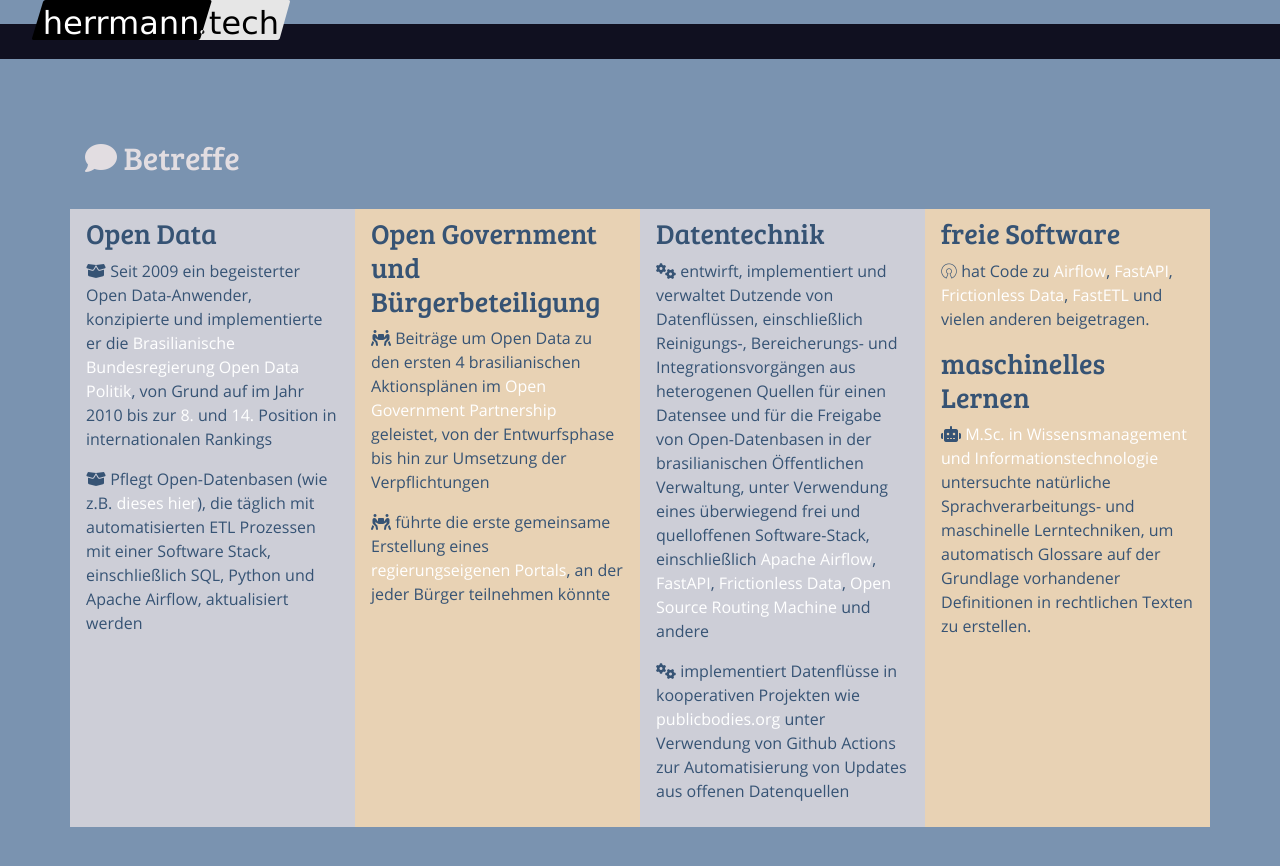
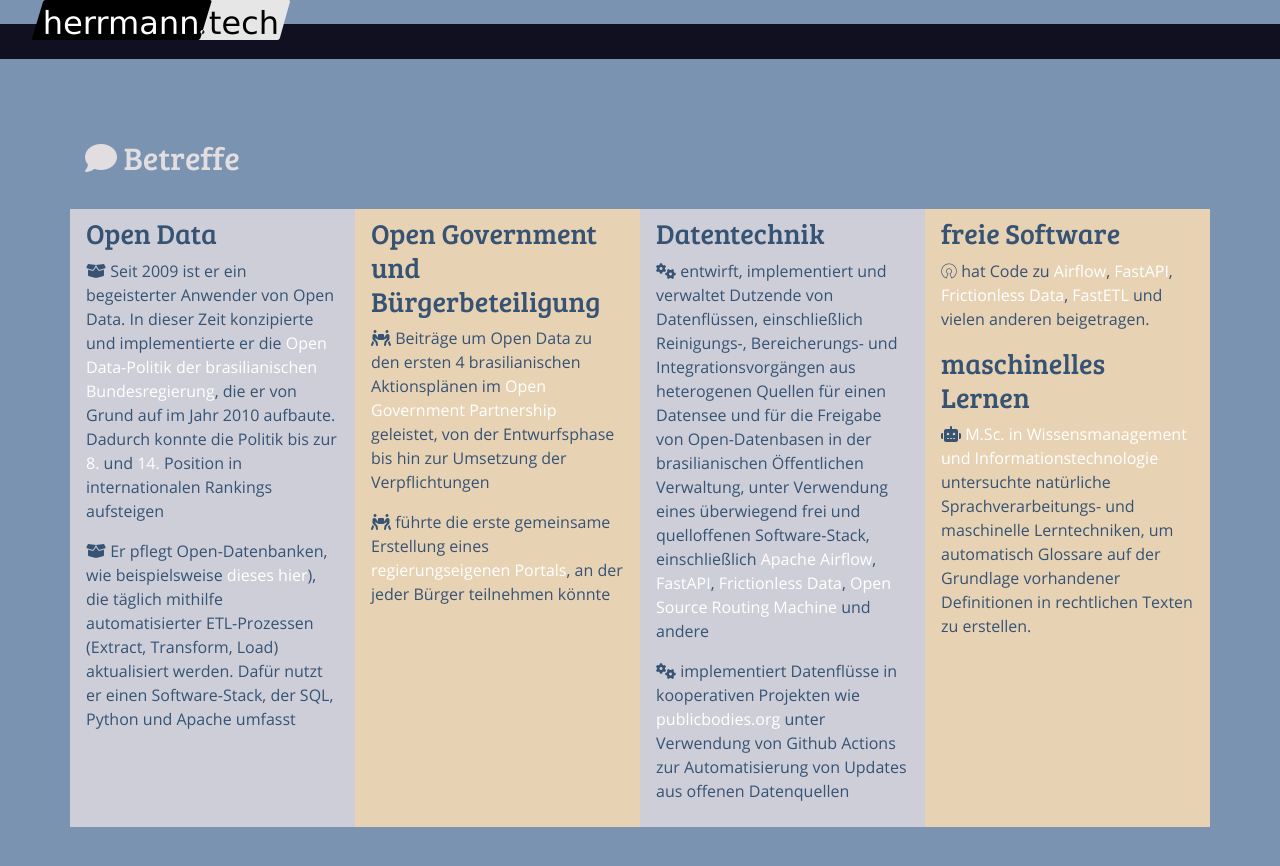
Before and after one commit to augusto-herrmann/augusto-herrmann.github.io, a Jekyll site: the page built from de/index.md, in a window 1280 px wide and 900 px high, scrolled down 310 px. Shown: the top 866 px of the window. Built offline with Jekyll 4.4.1, drawn with Linux system fonts in a browser that asks for light colours.

Commit message:
Make German paragraphs clearer

```diff
--- a/de/index.md
+++ b/de/index.md
@@ -15,20 +15,21 @@ themes:
   - |
     ### Open Data
 
-    *﻿*{: .fa-solid .fa-box-open} Seit 2009 ein begeisterter Open
-    Data-Anwender, konzipierte und implementierte er die
-    [Brasilianische Bundesregierung Open Data Politik](https://web.archive.org/web/20181231213321/https://wiki.dados.gov.br/Politica-de-Dados-Abertos.ashx),
-    von Grund auf im Jahr 2010 bis zur
+    *﻿*{: .fa-solid .fa-box-open} Seit 2009 ist er ein begeisterter
+    Anwender von Open Data. In dieser Zeit konzipierte und implementierte er die
+    [Open Data-Politik der brasilianischen Bundesregierung](https://web.archive.org/web/20181231213321/https://wiki.dados.gov.br/Politica-de-Dados-Abertos.ashx),
+    die er von Grund auf im Jahr 2010 aufbaute. Dadurch konnte die Politik
+    bis zur
     [8.](https://web.archive.org/web/20220807121702/https://index.okfn.org/place/br/)
     und
     [14.](https://opendatabarometer.org/country-detail/?_year=2017&indicator=ODB&detail=BRA)
-    Position in internationalen Rankings
+    Position in internationalen Rankings aufsteigen
 
-    *﻿*{: .fa-solid .fa-box-open} Pflegt Open-Datenbasen (wie z.B.
+    *﻿*{: .fa-solid .fa-box-open} Er pflegt Open-Datenbanken, wie beispielsweise
     [dieses hier](https://dados.gov.br/dados/conjuntos-dados/corridas-do-taxigov)),
-    die täglich mit automatisierten ETL Prozessen mit einer Software
-    Stack, einschließlich SQL, Python und Apache Airflow, aktualisiert
-    werden
+    die täglich mithilfe automatisierter ETL-Prozessen (Extract, Transform,
+    Load) aktualisiert werden. Dafür nutzt er einen Software-Stack, der SQL,
+    Python und Apache umfasst
   - |
     ### Open Government und Bürgerbeteiligung
 
```
